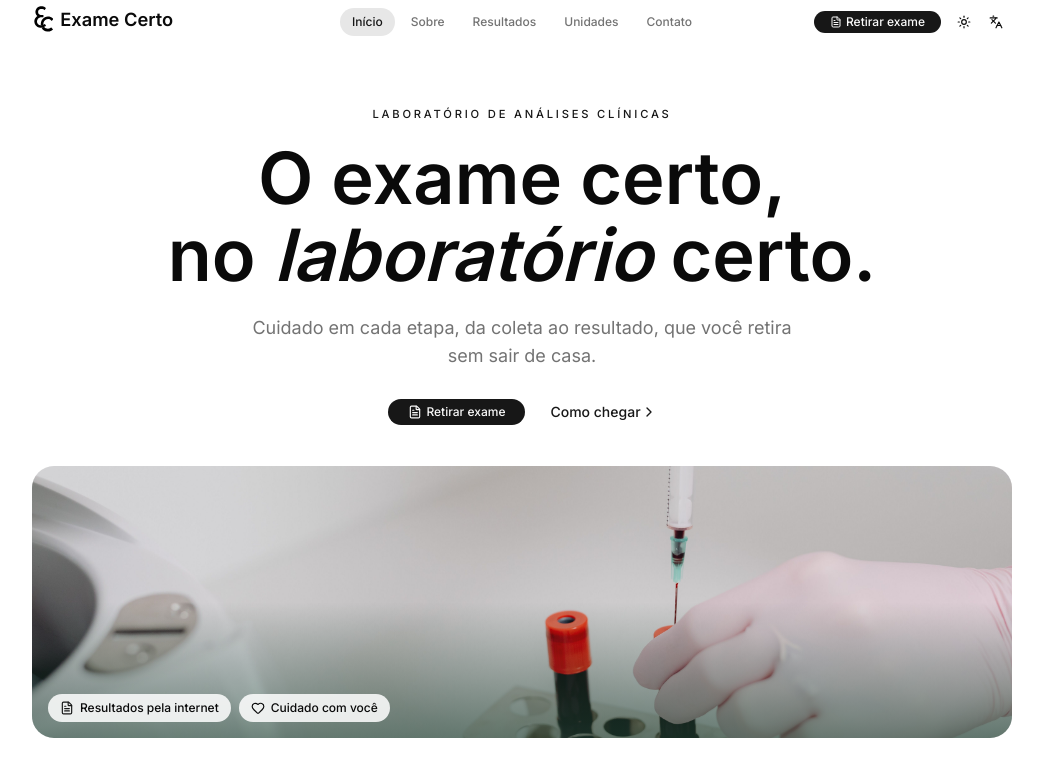
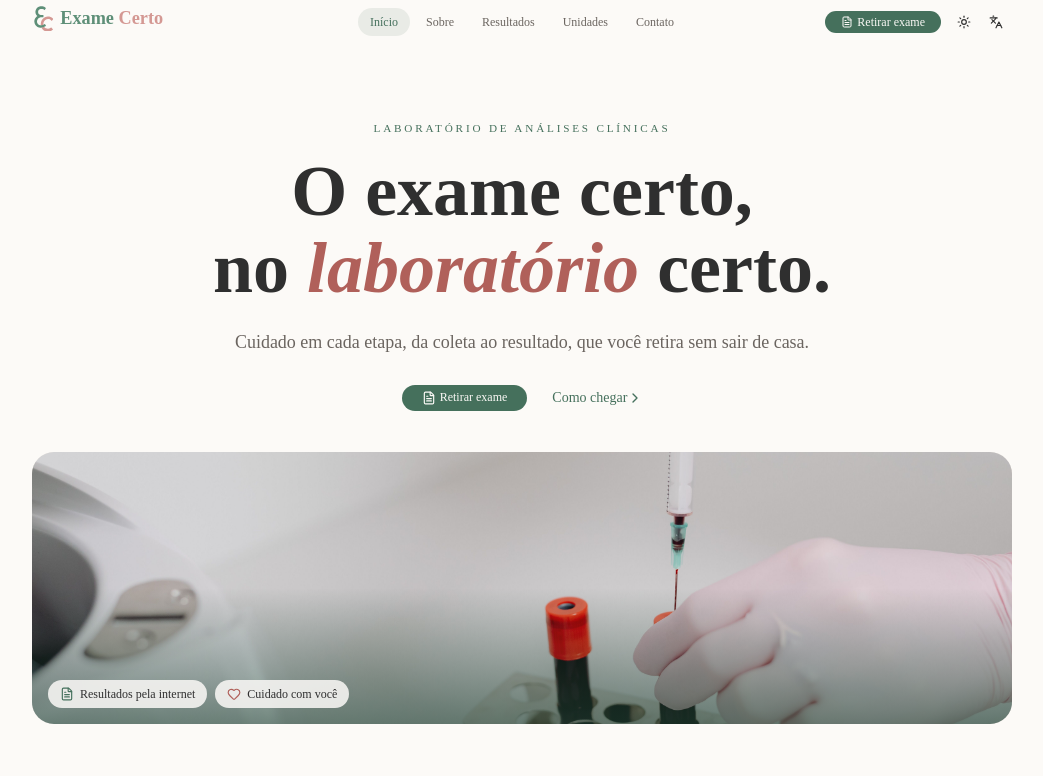
Before and after one commit to elciomfer/exame-certo, a Next.js app: page / in a window 1280 px wide. Shown: the part 3-779 px from the top of the page, without its empty margins (118-1161 px from the left). Built offline with nearby package versions, Linux system fonts and the light colour scheme.

Commit message:
chore: update global styles with new color palette and font settings

```diff
--- a/src/app/globals.css
+++ b/src/app/globals.css
@@ -7,9 +7,19 @@
 @theme inline {
   --color-background: var(--background);
   --color-foreground: var(--foreground);
-  --font-sans: var(--font-sans);
+  --font-sans: var(--font-montserrat);
   --font-mono: var(--font-geist-mono);
-  --font-heading: var(--font-sans);
+  --font-heading: var(--font-playfair);
+
+  /* Cores da marca, disponíveis como bg-sage, text-rose, fill-sage, border-wood etc. */
+  --color-sage: var(--sage);
+  --color-sage-strong: var(--sage-strong);
+  --color-rose: var(--rose);
+  --color-rose-strong: var(--rose-strong);
+  --color-wood: var(--wood);
+  --color-offwhite: var(--offwhite);
+  --color-graphite: var(--graphite);
+
   --color-sidebar-ring: var(--sidebar-ring);
   --color-sidebar-border: var(--sidebar-border);
   --color-sidebar-accent-foreground: var(--sidebar-accent-foreground);
@@ -48,73 +58,95 @@
   --radius-4xl: calc(var(--radius) * 2.6);
 }
 
+/*
+ * Paleta oficial Exame Certo:
+ * Verde sálvia #5E8F78 · Rosa queimado #D49893 · Off-white #F7F2EC · Madeira clara #E2C9A8 · Grafite #2F2F2F
+ *
+ * O verde e o rosa originais são claros demais para texto pequeno e botões
+ * (contraste abaixo de 4.5:1). Por isso existem as versões "strong", mais escuras,
+ * usadas onde há texto. As originais ficam para logo, ícones e detalhes.
+ */
 :root {
-  --background: oklch(1 0 0);
-  --foreground: oklch(0.145 0 0);
+  --sage: oklch(0.608 0.064 163.5); /* #5E8F78 */
+  --sage-strong: oklch(0.507 0.058 163.3); /* #45705C, 5.6:1 com branco */
+  --rose: oklch(0.736 0.073 24.3); /* #D49893 */
+  --rose-strong: oklch(0.58 0.105 25.3); /* #B0605A, 4.3:1 no fundo, ok para títulos */
+  --wood: oklch(0.848 0.052 74.6); /* #E2C9A8 */
+  --offwhite: oklch(0.963 0.01 72.7); /* #F7F2EC */
+  --graphite: oklch(0.305 0 0); /* #2F2F2F */
+
+  --background: oklch(0.986 0.005 78.3); /* #FCFAF7, off-white bem leve */
+  --foreground: var(--graphite);
   --card: oklch(1 0 0);
-  --card-foreground: oklch(0.145 0 0);
+  --card-foreground: var(--graphite);
   --popover: oklch(1 0 0);
-  --popover-foreground: oklch(0.145 0 0);
-  --primary: oklch(0.205 0 0);
-  --primary-foreground: oklch(0.985 0 0);
-  --secondary: oklch(0.97 0 0);
-  --secondary-foreground: oklch(0.205 0 0);
-  --muted: oklch(0.97 0 0);
-  --muted-foreground: oklch(0.556 0 0);
-  --accent: oklch(0.97 0 0);
-  --accent-foreground: oklch(0.205 0 0);
+  --popover-foreground: var(--graphite);
+  --primary: var(--sage-strong);
+  --primary-foreground: oklch(0.986 0.005 78.3);
+  --secondary: var(--offwhite);
+  --secondary-foreground: var(--graphite);
+  --muted: oklch(0.946 0.014 74.4); /* #F3ECE3 */
+  --muted-foreground: oklch(0.511 0.011 62.4); /* #6B6560, 5.5:1 */
+  --accent: oklch(0.946 0.014 74.4);
+  --accent-foreground: var(--graphite);
   --destructive: oklch(0.577 0.245 27.325);
-  --border: oklch(0.922 0 0);
-  --input: oklch(0.922 0 0);
-  --ring: oklch(0.708 0 0);
-  --chart-1: oklch(0.87 0 0);
-  --chart-2: oklch(0.556 0 0);
-  --chart-3: oklch(0.439 0 0);
-  --chart-4: oklch(0.371 0 0);
-  --chart-5: oklch(0.269 0 0);
+  --border: oklch(0.907 0.016 73.7); /* #E7DFD5 */
+  --input: oklch(0.907 0.016 73.7);
+  --ring: var(--sage);
+  --chart-1: var(--sage);
+  --chart-2: var(--rose);
+  --chart-3: var(--wood);
+  --chart-4: var(--sage-strong);
+  --chart-5: var(--graphite);
   --radius: 0.625rem;
-  --sidebar: oklch(0.985 0 0);
-  --sidebar-foreground: oklch(0.145 0 0);
-  --sidebar-primary: oklch(0.205 0 0);
-  --sidebar-primary-foreground: oklch(0.985 0 0);
-  --sidebar-accent: oklch(0.97 0 0);
-  --sidebar-accent-foreground: oklch(0.205 0 0);
-  --sidebar-border: oklch(0.922 0 0);
-  --sidebar-ring: oklch(0.708 0 0);
+  --sidebar: var(--offwhite);
+  --sidebar-foreground: var(--graphite);
+  --sidebar-primary: var(--sage-strong);
+  --sidebar-primary-foreground: oklch(0.986 0.005 78.3);
+  --sidebar-accent: oklch(0.946 0.014 74.4);
+  --sidebar-accent-foreground: var(--graphite);
+  --sidebar-border: oklch(0.907 0.016 73.7);
+  --sidebar-ring: var(--sage);
 }
 
 .dark {
-  --background: oklch(0.145 0 0);
-  --foreground: oklch(0.985 0 0);
-  --card: oklch(0.205 0 0);
-  --card-foreground: oklch(0.985 0 0);
-  --popover: oklch(0.205 0 0);
-  --popover-foreground: oklch(0.985 0 0);
-  --primary: oklch(0.922 0 0);
-  --primary-foreground: oklch(0.205 0 0);
-  --secondary: oklch(0.269 0 0);
-  --secondary-foreground: oklch(0.985 0 0);
-  --muted: oklch(0.269 0 0);
-  --muted-foreground: oklch(0.708 0 0);
-  --accent: oklch(0.269 0 0);
-  --accent-foreground: oklch(0.985 0 0);
+  /* No escuro as cores da marca clareiam para manter contraste */
+  --sage: oklch(0.747 0.053 163.7); /* #8FB8A4 */
+  --sage-strong: oklch(0.747 0.053 163.7);
+  --rose: oklch(0.824 0.051 24.3); /* #E5B9B5 */
+  --rose-strong: oklch(0.824 0.051 24.3);
+
+  --background: oklch(0.226 0.002 106.6); /* #1C1C1B */
+  --foreground: var(--offwhite);
+  --card: oklch(0.268 0.002 106.5); /* #262625 */
+  --card-foreground: var(--offwhite);
+  --popover: oklch(0.268 0.002 106.5);
+  --popover-foreground: var(--offwhite);
+  --primary: var(--sage);
+  --primary-foreground: oklch(0.226 0.002 106.6);
+  --secondary: var(--graphite);
+  --secondary-foreground: var(--offwhite);
+  --muted: var(--graphite);
+  --muted-foreground: oklch(0.716 0.011 67.6); /* #A8A29C */
+  --accent: var(--graphite);
+  --accent-foreground: var(--offwhite);
   --destructive: oklch(0.704 0.191 22.216);
   --border: oklch(1 0 0 / 10%);
   --input: oklch(1 0 0 / 15%);
-  --ring: oklch(0.556 0 0);
-  --chart-1: oklch(0.87 0 0);
-  --chart-2: oklch(0.556 0 0);
-  --chart-3: oklch(0.439 0 0);
-  --chart-4: oklch(0.371 0 0);
-  --chart-5: oklch(0.269 0 0);
-  --sidebar: oklch(0.205 0 0);
-  --sidebar-foreground: oklch(0.985 0 0);
-  --sidebar-primary: oklch(0.488 0.243 264.376);
-  --sidebar-primary-foreground: oklch(0.985 0 0);
-  --sidebar-accent: oklch(0.269 0 0);
-  --sidebar-accent-foreground: oklch(0.985 0 0);
+  --ring: var(--sage);
+  --chart-1: var(--sage);
+  --chart-2: var(--rose);
+  --chart-3: var(--wood);
+  --chart-4: oklch(0.608 0.064 163.5);
+  --chart-5: var(--offwhite);
+  --sidebar: oklch(0.268 0.002 106.5);
+  --sidebar-foreground: var(--offwhite);
+  --sidebar-primary: var(--sage);
+  --sidebar-primary-foreground: oklch(0.226 0.002 106.6);
+  --sidebar-accent: var(--graphite);
+  --sidebar-accent-foreground: var(--offwhite);
   --sidebar-border: oklch(1 0 0 / 10%);
-  --sidebar-ring: oklch(0.556 0 0);
+  --sidebar-ring: var(--sage);
 }
 
 @layer base {
@@ -130,6 +162,12 @@
   }
   html {
     @apply font-sans;
+  }
+  /* Títulos na Playfair Display, como pede a identidade visual */
+  h1,
+  h2,
+  h3 {
+    @apply font-heading;
   }
 }
 
```
